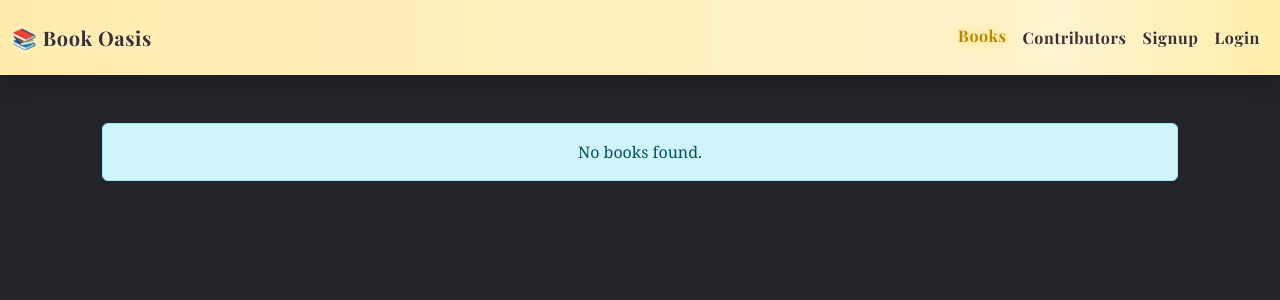
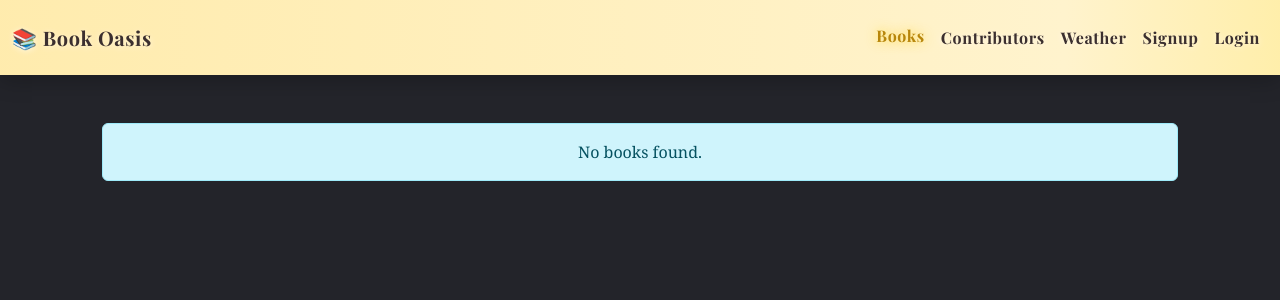
Before and after one commit to SRIROSHAN08/BookOasis, a Django app: page /post/book/ in a window 1280 px wide. Shown: the top 300 px of the page. Run offline with Django 5.2, Linux system fonts and the light colour scheme; data that the repository does not hold is empty; some libraries are stand-ins or nearby versions.

Commit message:
Weather added

```diff
--- a/Blog/settings.py
+++ b/Blog/settings.py
@@ -10,7 +10,7 @@ DEBUG = os.environ.get("DEBUG", "False").lower() == "true"
 
 _allowed = os.environ.get("ALLOWED_HOSTS", "localhost 127.0.0.1").strip()
 ALLOWED_HOSTS = [h for token in (_allowed.replace(",", " ").split(" ")) for h in (token.split() if token else []) if h]
-
+api_key = os.environ.get('OPENWEATHER_API_KEY')
 
 
 
--- a/frontend/templates/navbar.html
+++ b/frontend/templates/navbar.html
@@ -148,6 +148,8 @@
                         href="/post/book/">Books</a>
                     <a class="nav-link {% if request.path == '/booker/all/' %}active{% endif %}"
                         href="/booker/all/">Contributors</a>
+                    <a class="nav-link {% if request.path == '/post/weather/' %}active{% endif %}"
+                        href="/post/weather/">Weather</a>
 
                     {% if user.is_authenticated %}
                     <a class="nav-link" href="/logout/">Logout</a>
--- a/posts/urls.py
+++ b/posts/urls.py
@@ -3,5 +3,6 @@ from .views import *
 
 urlpatterns=[
     path('book/',AllBooksView.as_view()),
-    path('<int:pk>',BookDetailView.as_view(),name='book_detail')
+    path('<int:pk>',BookDetailView.as_view(),name='book_detail'),
+    path('weather/',WeatherView.as_view(),name='weather'),
 ]
--- a/posts/views.py
+++ b/posts/views.py
@@ -1,10 +1,12 @@
-from django.shortcuts import render,redirect
-from django.http import HttpResponse,HttpResponseNotFound,HttpResponseRedirect
+from django.shortcuts import render
+from Blog import settings
 from .forms import *
 from .models import *
 from django.views import View
 from django.views.generic.detail import DetailView
+from django.views.generic import TemplateView
 from django.contrib.auth.mixins import LoginRequiredMixin
+import requests
 # Create your views here.
 
 
@@ -74,3 +76,27 @@ class BookDetailView(DetailView):
     model=BookDetails
     template_name='book_detail.html'
     context_object_name='book'
+
+class WeatherView(TemplateView):
+    template_name = 'weather.html'
+
+    def get_context_data(self, **kwargs):
+        context = super().get_context_data(**kwargs)
+        api_key = settings.api_key
+        city = self.request.GET.get('city','Chennai')
+        url =  f'https://api.openweathermap.org/data/2.5/weather?q={city}&appid={api_key}&units=metric'
+        response = requests.get(url)
+        data = response.json()
+
+        if response.status_code == 200 :
+            weather = {
+                'city' :city,
+                'temperature' : data['main']['temp'],
+                'description' : data['weather'][0]['description'],
+                'humidity' : data['main']['humidity'],
+            }
+        else:
+            weather = None
+
+        context['weather'] = weather
+        return context
```
Also changed, not shown: frontend/templates/weather.html (added, +11 -0 lines), Blog/README.md (added), 2 other files.
